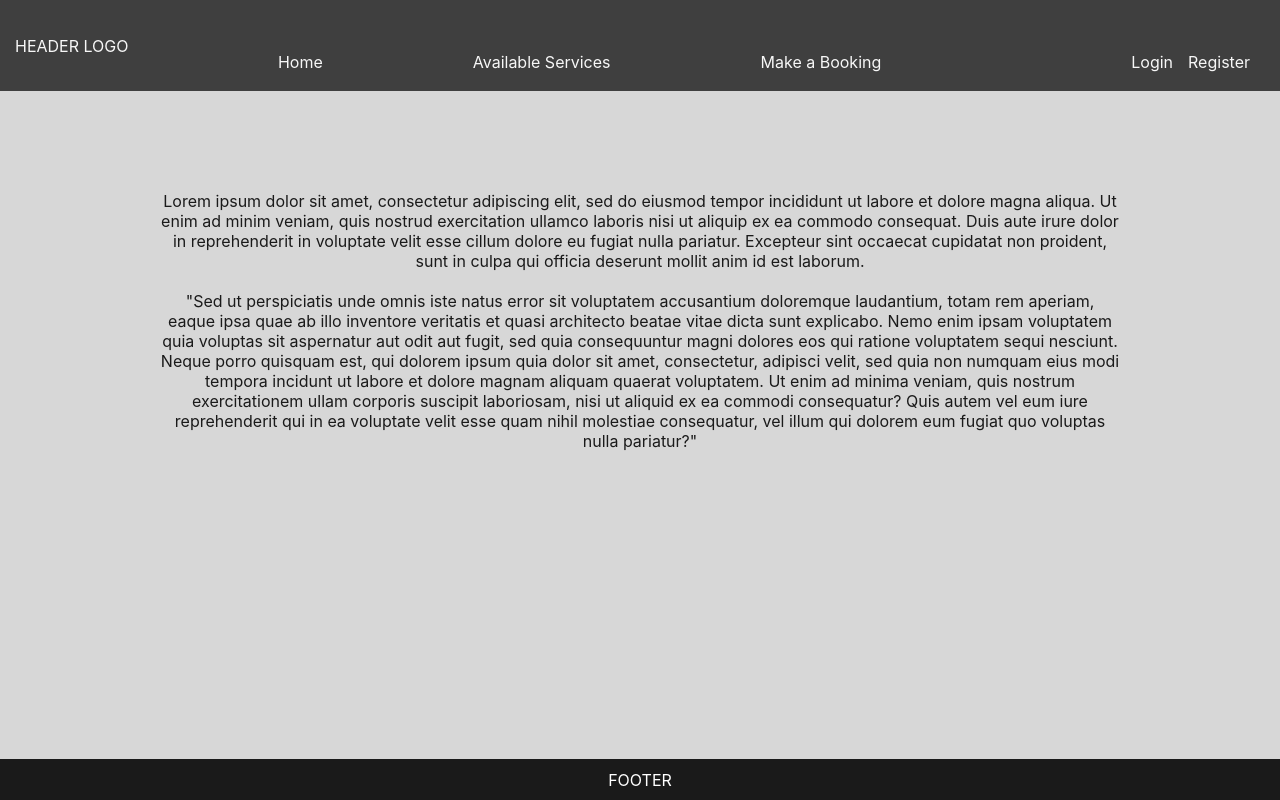
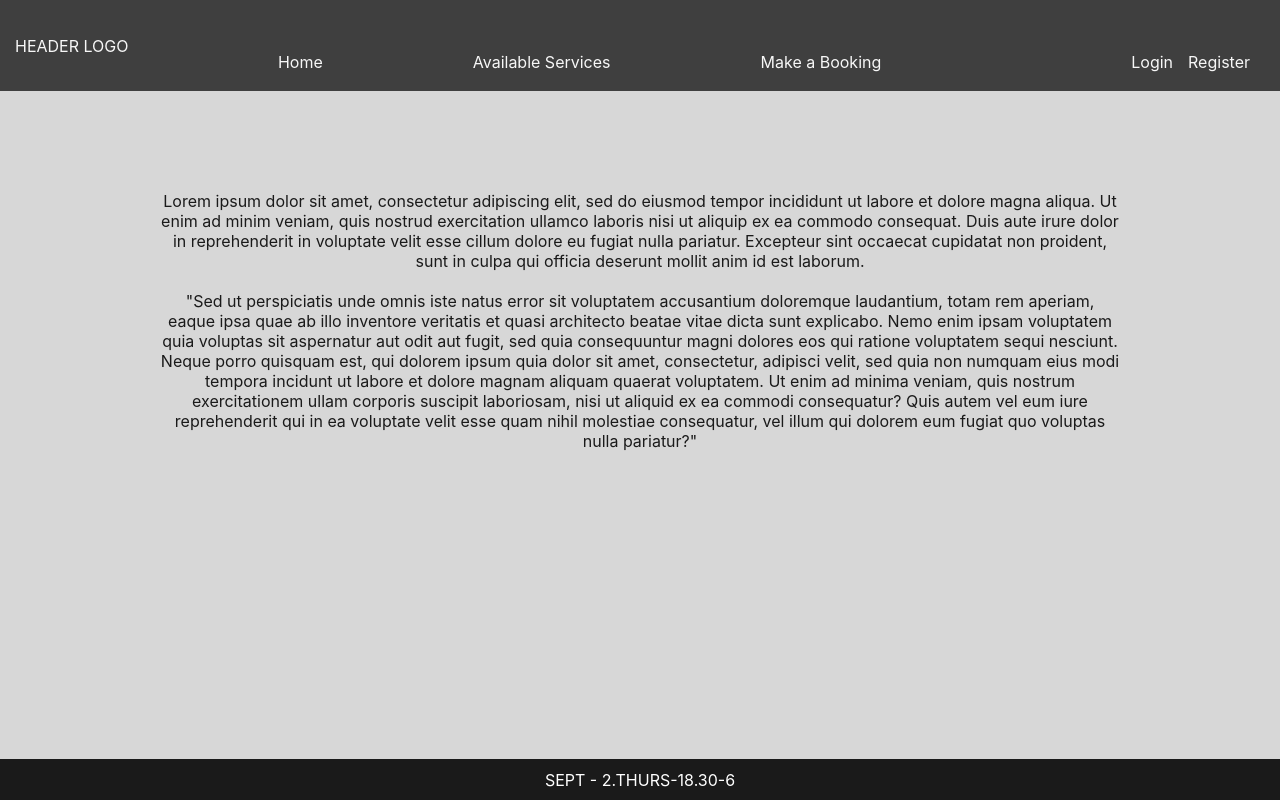
Before and after one commit to RMIT-SEPT/majorproject-2-thurs-18-30-6, a React (Create React App) app in the folder FrontEnd/frontend-react/: page / in a window 1280 px wide. Built offline with nearby package versions, Linux system fonts and the light colour scheme.

Commit message:
Added register page to the web and will be implemented

```diff
--- a/FrontEnd/frontend-react/package.json
+++ b/FrontEnd/frontend-react/package.json
@@ -6,6 +6,7 @@
     "@testing-library/jest-dom": "^4.2.4",
     "@testing-library/react": "^9.5.0",
     "@testing-library/user-event": "^7.2.1",
+    "boostrap": "^2.0.0",
     "bootstrap": "^4.5.2",
     "react": "^16.13.1",
     "react-dom": "^16.13.1",
--- a/FrontEnd/frontend-react/src/App.js
+++ b/FrontEnd/frontend-react/src/App.js
@@ -11,6 +11,7 @@ import {
 import Mainpage from './components/pages/mainpage';
 import PageNotFound from './components/pages/pageNotFound';
 import Loginpage from './components/pages/loginpage';
+import Registerpage from './components/pages/registerpage';
 
 
 
@@ -21,6 +22,7 @@ function App() {
           <Switch>
               <Route exact path={'/'} component={Mainpage}/>
               <Route exact path={'/login'} component={Loginpage}/>
+              <Route exact path={'/register'} component={Registerpage}/>
 
               {/*KEEP AT THE END*/}
               <Route path={'/404'}component={PageNotFound}/>
--- a/FrontEnd/frontend-react/src/components/footer_component/footer.js
+++ b/FrontEnd/frontend-react/src/components/footer_component/footer.js
@@ -10,7 +10,8 @@ class Footer extends Component {
         return (
             <footer className={'footer'}>
                 {/*Component type: to remove when finished*/}
-                <p className={'footerText'}>FOOTER</p>
+                <p className={'footerText'}>
+                    SEPT - 2.THURS-18.30-6</p>
 
                 {/*Add company details for footer*/}
 
--- a/FrontEnd/frontend-react/src/components/header_component/header.js
+++ b/FrontEnd/frontend-react/src/components/header_component/header.js
@@ -22,7 +22,7 @@ class Header extends Component {
                         <li className={'mainNav'}><a href={"/"}> Available Services </a></li>
                         <li className={'mainNav'}><a href={"/"}> Make a Booking </a></li>
                         <li className={'loginNav'}><a href={"/login"}> Login </a></li>
-                        <li className={'registerNav'}><a href={"/"}> Register </a></li>
+                        <li className={'registerNav'}><a href={"/register"}> Register </a></li>
                     </ul>
                 </nav>
             </header>
--- /dev/null
+++ b/FrontEnd/frontend-react/src/components/pages/registerpage.js
@@ -0,0 +1,17 @@
+/*
+    JS file for header of react website
+    Author: Winston . (S3777969)
+*/
+import React, {Component} from 'react';
+
+class Registerpage extends Component {
+    render() {
+        return (
+            <div>
+                <h1 className={'text'}>REGISTER PAGE: TO BE IMPLEMENTED</h1>
+            </div>
+        );
+    }
+}
+
+export default Registerpage;
```
Also changed, not shown: 1 other file (tests, documents, lock files or other folders).
